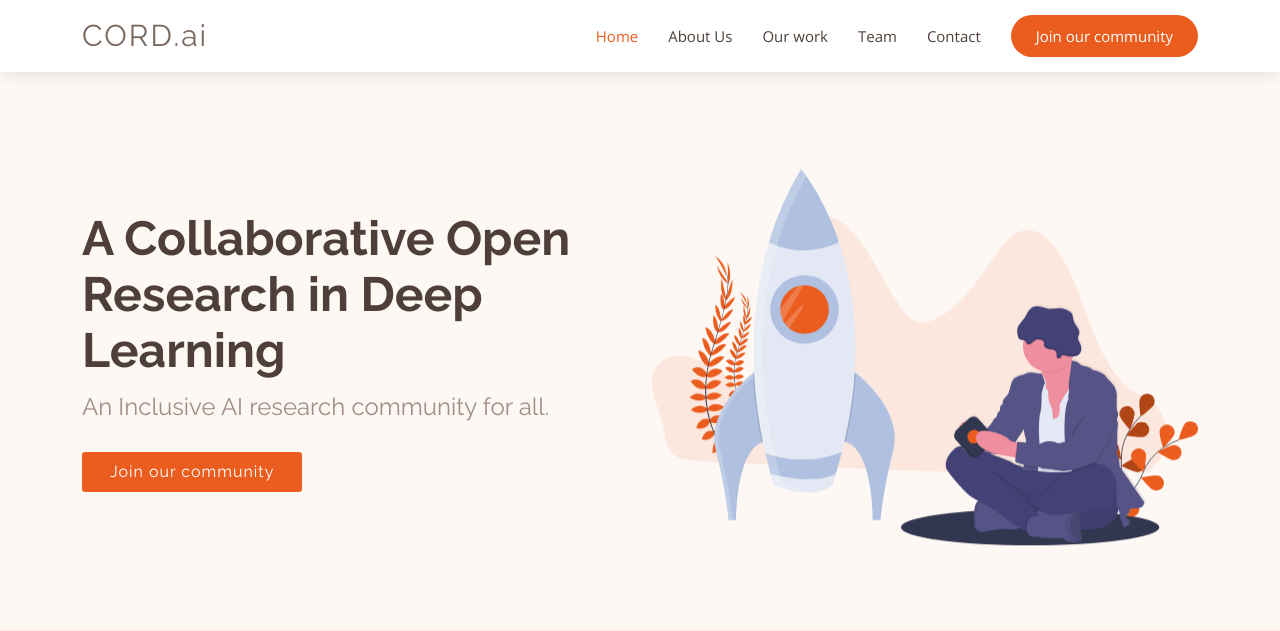
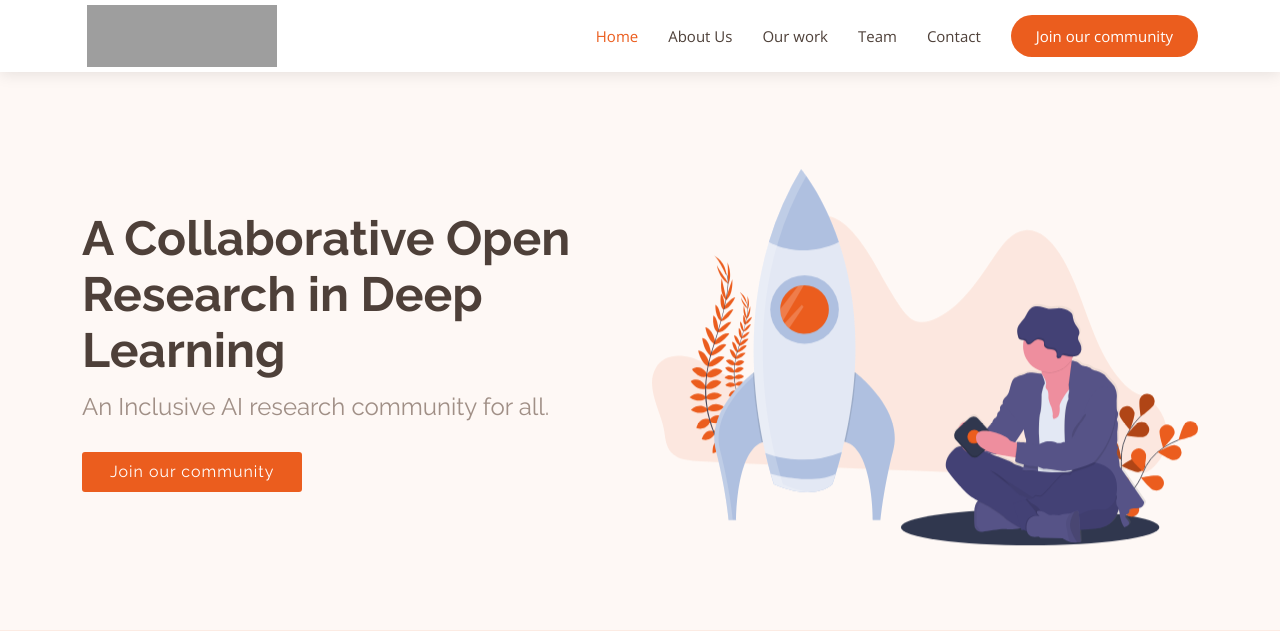
Before and after one commit to CORD-ai/cord-website, a PHP site: page /index.html in a window 1280 px wide. Shown: the top 631 px of the page. Run offline with PHP 8.4, Linux system fonts and the light colour scheme; grey boxes are pictures that could not be loaded.

Commit message:
Added cord image to header in website

```diff
--- a/assets/css/style.css
+++ b/assets/css/style.css
@@ -102,15 +102,20 @@ h6,
 }
 
 #header .logo img {
-  padding: 0;
-  margin: 0;
-  max-height: 40px;
+  padding: 5px;
+  max-height: 72px;
+  width: 200px;
+  display: flex;
 }
 
 #main {
   margin-top: 72px;
 }
 
+#cordimg {
+  max-height:100%;
+  max-width:100%;
+}
 /*--------------------------------------------------------------
 # Navigation Menu
 --------------------------------------------------------------*/
--- a/index.html
+++ b/index.html
@@ -42,9 +42,9 @@
     <div class="container d-flex align-items-center justify-content-between">
 
       <div class="logo">
-        <h1 class="text-light"><a href="index.html"><span>CORD.ai</span></a></h1>
+        <!-- <h1 class="text-light"><a href="index.html"><span>CORD.ai</span></a></h1> -->
         <!-- Uncomment below if you prefer to use an image logo -->
-        <!-- <a href="index.html"><img src="assets/img/logo.png" alt="" class="img-fluid"></a>-->
+        <a><img id = "cordimg" src="assets/img/icon/cordfinal-cropped.svg" alt="" class="img-fluid"></a>
       </div>
 
       <nav id="navbar" class="navbar">
```
Also changed, not shown: assets/img/icon/cordfinal-cropped.svg (added), 1 other file.
